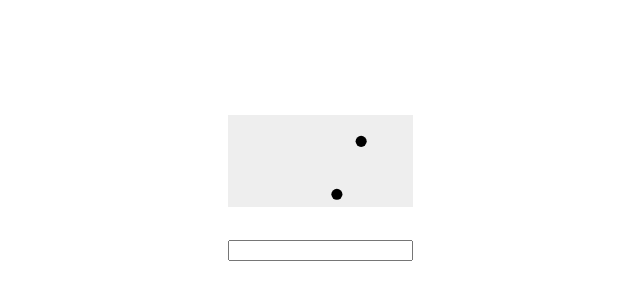
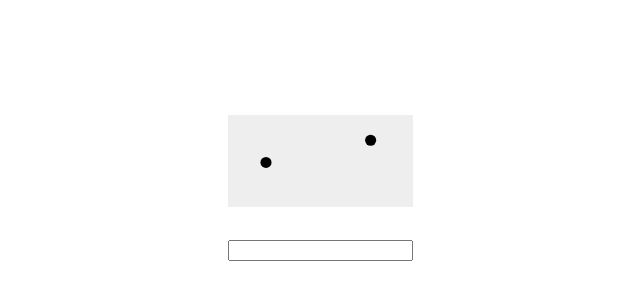
Before and after one commit to BenGusPatSob/D3js-Hooks, a React (Create React App) app: page / in a window 1280 px wide. Shown: the part 212-512 px from the top of the page, without its empty margins (320-960 px from the left). Built offline with nearby package versions, Linux system fonts and the light colour scheme; the HTML template or start-up script is replaced by a standard one.

Commit message:
Todo funciona sin Redux

```diff
--- a/src/App.js
+++ b/src/App.js
@@ -10,6 +10,7 @@ function App() {
     const ref = useRef(null);
     const [valorparahijo, setValorParaHijo] = useState(generateDataset());
     const [valordesdehijo, setvalordesdehijo] = useState("");
+    const [valorDesdeD3js, setValorDesdeD3js] = useState(null);
 
     const actualizaHijo = (newDatos) =>{
       ref.current.actualizaDatos(newDatos);
@@ -17,27 +18,46 @@ function App() {
 
     const actualizaPadre = (newDato) =>{
       setvalordesdehijo(newDato);
-      console.log("valordesdehijo: ", valordesdehijo);
+    }
+
+    const recogeDatoDesdeD3js = (newDato) => {
+      setValorDesdeD3js(newDato);
     }
 
     useEffect(() => {
-      const interval = setInterval(() => {
+      // const interval = setInterval(() => {
+      //   const newDataset = generateDataset();
+      //   setValorParaHijo(newDataset);
+      //   actualizaHijo(newDataset);
+      // }, 2000);
+      // return () => clearInterval(interval);
+      const inicia = () => {
         const newDataset = generateDataset();
         setValorParaHijo(newDataset);
         actualizaHijo(newDataset);
-      }, 2000);
-      return () => clearInterval(interval);
+        console.log("Valores D3js iniciados!");
+      }
+      if(valorparahijo.length === 0){
+        inicia();
+      }
+      else{
+        actualizaHijo(valorparahijo);
+      }
     }, [valorparahijo])
 
     useEffect(() => {
-        console.log("valordesdehijo: ", valordesdehijo);
+        console.log("valordesdehijo(en el padre): ", valordesdehijo);
       }
     , [valordesdehijo]);
 
+    useEffect(() => {
+      console.log("valorDesdeD3js: ", valorDesdeD3js);
+    }, [valorDesdeD3js]);
+
     return (
       <div>
-        <Circles data={valorparahijo} ref={ref}></Circles>
-        <InputText valor={valordesdehijo} onChange={actualizaPadre}></InputText>
+        <Circles data={{valorparahijo, recogeDatoDesdeD3js}} ref={ref} ></Circles>
+        <InputText valor={valordesdehijo} onChange={actualizaPadre} ></InputText>
       </div>
     );
   }
--- a/src/Circles.js
+++ b/src/Circles.js
@@ -3,14 +3,24 @@ import * as d3 from "d3";
 
 
 const Circles = forwardRef((data, referencia) => {
-  const [datos, setDataset] = useState(data);
+  const {valorparahijo, recogeDatoDesdeD3js} = data.data;
+  // console.log("desestructurando data: ", data);
+  // console.log("desestructurando callback: ", recogeDatoDesdeD3js);
+  // console.log("desestructurando datos: ", valorparahijo);
+  const [datos, setDataset] = useState(valorparahijo);
   const refToSvg = useRef();
+
+  //Para recibir la orden de actualización desde el padre de manera imperativa
+  useImperativeHandle(referencia, () => { return {actualizaDatos}})
 
   const actualizaDatos = (datosNuevos) => {
     setDataset(datosNuevos);
   }
 
   useEffect(() => {
+    const recogeDatos = (event) => {
+      recogeDatoDesdeD3js(event.target);
+    }
     const svgElement = d3.select(refToSvg.current);
     //JOIN DATA TO GEOMETRY
     let circles = null;
@@ -30,13 +40,58 @@ const Circles = forwardRef((data, referencia) => {
       .attr("cx", (d) => d[0])
       .attr("cy", (d) => d[1])
       .attr("r", 3)
-      .attr("fill", "black");
+      .attr("fill", "black")
+      .on("click", recogeDatos);
+
   }, [datos]);
 
-  //Para recibir la orden de actualización desde el padre de manera imperativa
-  useImperativeHandle(referencia, () => { return {actualizaDatos : actualizaDatos}})
-
-  return <svg viewBox="0 0 100 50" ref={refToSvg} />;
+  return <svg viewBox="0 0 100 50" ref={refToSvg} onChange={recogeDatoDesdeD3js}  />;
 });
 
 export default Circles;
+
+// const Circles = forwardRef((data, referencia) => {
+//   const [datos, setDataset] = useState(data);
+//   const refToSvg = useRef();
+
+//   //Para recibir la orden de actualización desde el padre de manera imperativa
+//   useImperativeHandle(referencia, () => { return {actualizaDatos}})
+
+//   const actualizaDatos = (datosNuevos) => {
+//     setDataset(datosNuevos);
+//   }
+
+//   const recogeDatoDesdeD3js = (event) => {
+//     props.onChange(event.target.recogeDatoDesdeD3js);
+//   }
+
+//   useEffect(() => {
+//         console.log("datos en circles.js: ", datos);
+//     const svgElement = d3.select(refToSvg.current);
+//     //JOIN DATA TO GEOMETRY
+//     let circles = null;
+//     circles = svgElement.selectAll("circle").data(datos, (d) => d);
+//     //EXIT
+//     circles.exit().remove();
+//     //UPDATE
+//     circles
+//       .enter()
+//       .append("circle")
+//       .attr("cx", (d) => d[0])
+//       .attr("cy", (d) => d[1]);
+//     //ENTER
+//     circles
+//       .enter()
+//       .append("circle")
+//       .attr("cx", (d) => d[0])
+//       .attr("cy", (d) => d[1])
+//       .attr("r", 3)
+//       .attr("fill", "black")
+//       .on("click", recogeDatoDesdeD3js);
+
+//   }, [datos]);
+
+//   return <svg viewBox="0 0 100 50" ref={refToSvg} onChange={recogeDatoDesdeD3js}  />;
+// });
+
+// export default Circles;
```
